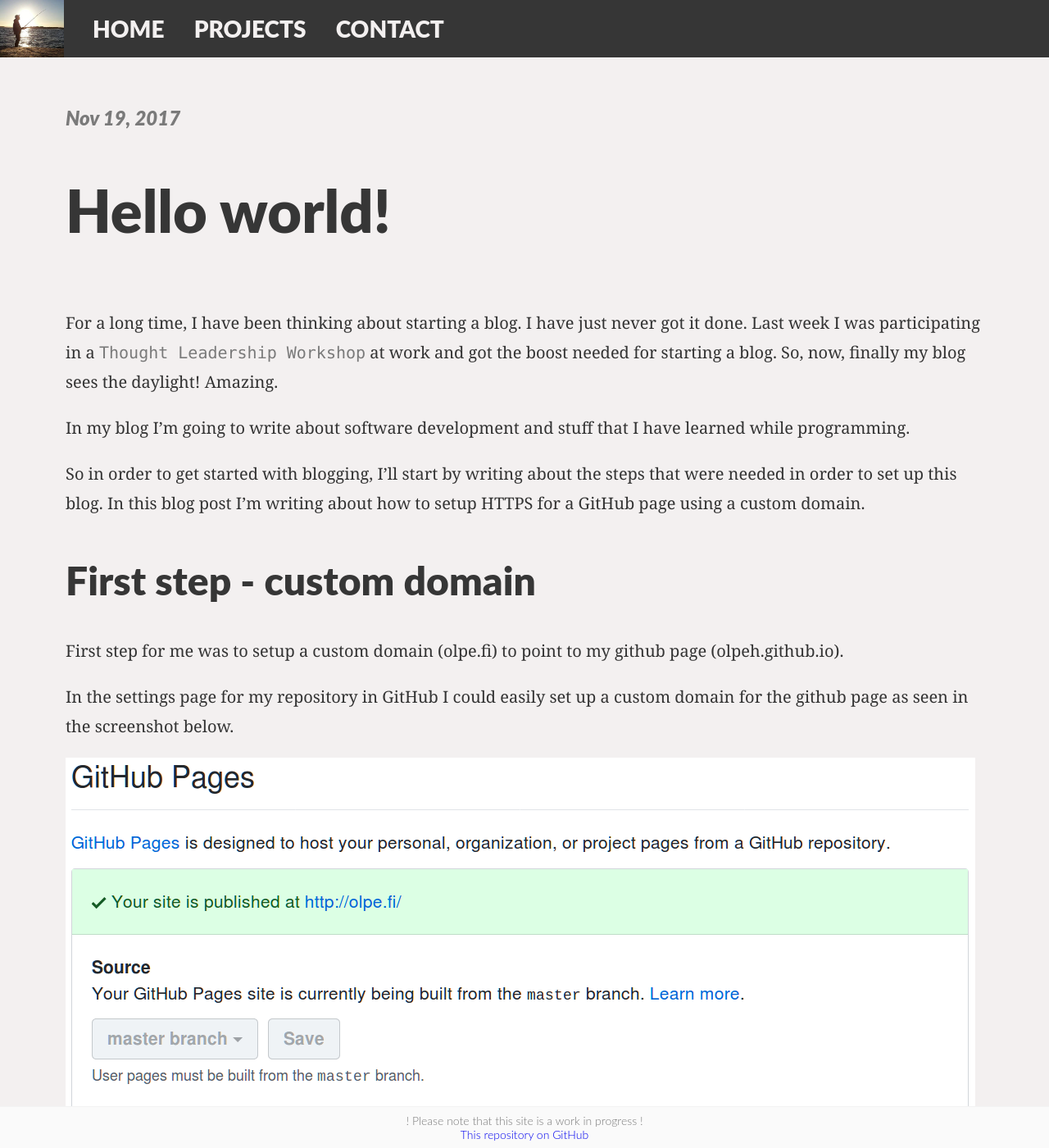
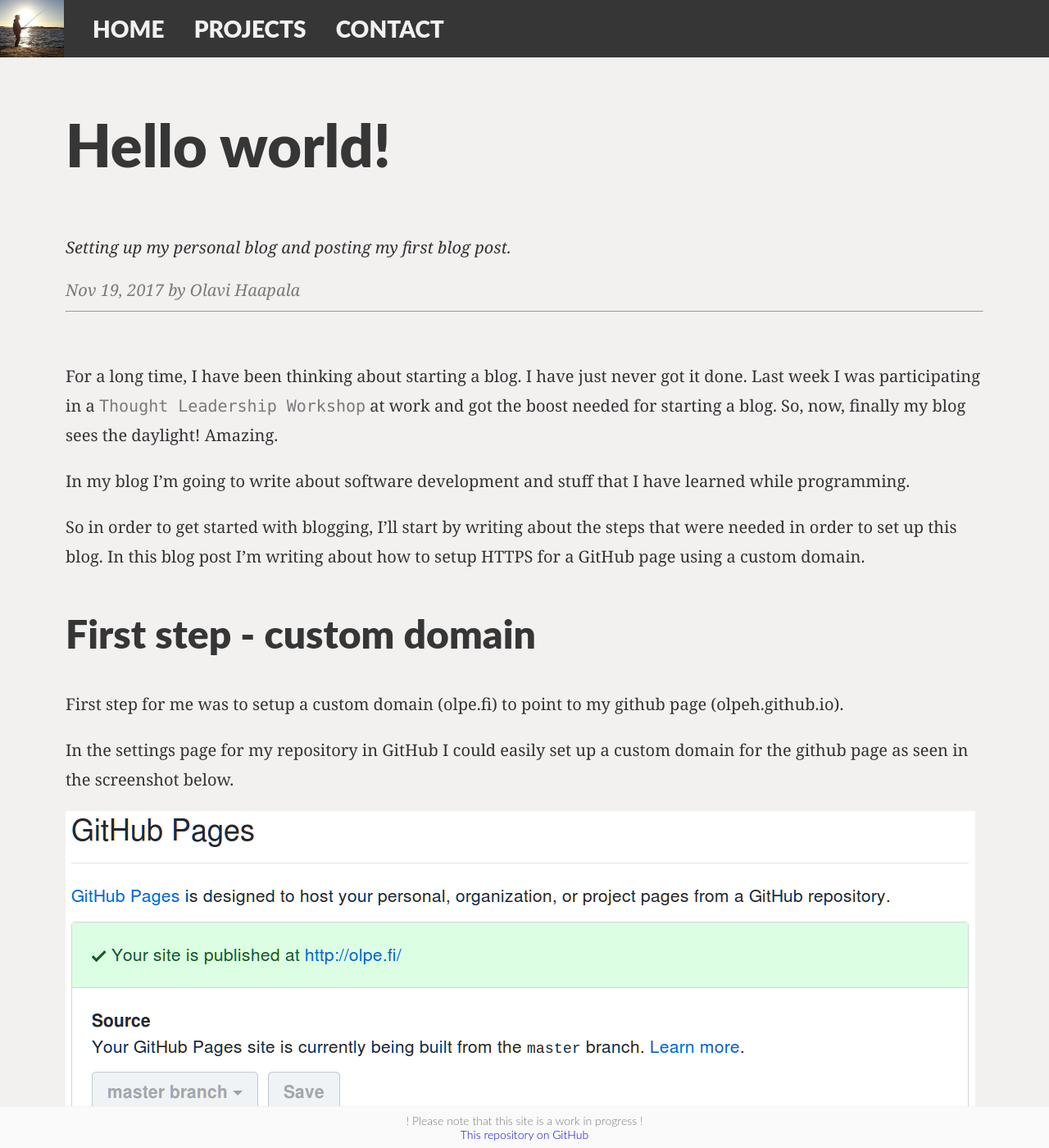
Before and after one commit to olpeh/olpeh.github.io, a Jekyll site: the page built from _posts/2017-11-19-hello-world.md, in a window 1280 px wide and 1400 px high. Shown: the whole window at 82% size. Built offline with Jekyll 4.4.1, drawn with Linux system fonts in a browser that asks for light colours.

Commit message:
Improve post layout

```diff
--- a/_layouts/post.html
+++ b/_layouts/post.html
@@ -4,9 +4,13 @@ layout: base
 
 <main>
   <article class="post">
+    <h1>{{ page.title }}</h1>
     <section class="post-meta">
-      <h3 class="date">{{ page.date | date: "%b %-d, %Y" }}</h3>
+      <p>{{ page.excerpt }}</p>
+      <span class="date">{{ page.date | date: "%b %-d, %Y" }}</span>
+      <span>by {{ page.author }}</span>
     </section>
+    <hr>
     <section class="post-content">
       {{ content }}
     </section>
--- a/_posts/2017-11-19-hello-world.md
+++ b/_posts/2017-11-19-hello-world.md
@@ -1,11 +1,10 @@
 ---
-title: Hello world
+title: Hello world!
 date: 2017-11-19 00:00:00 Z
 layout: post
 excerpt: "Setting up my personal blog and posting my first blog post."
+author: "Olavi Haapala"
 ---
-
-# Hello world!
 
 For a long time, I have been thinking about starting a blog. I have just never got it done. Last week I was participating in a `Thought Leadership Workshop` at work and got the boost needed for starting a blog. So, now, finally my blog sees the daylight! Amazing.
 
@@ -79,7 +78,7 @@ At this point my "blog" was served over HTTPS but the only thing missing was the
 Next thing in my todo-list is to make the design of my blog better, but I'll just start off with some basic stylings and a simple looking blog.
 
 
-# Acknowledgements
+## Acknowledgements
 
 - Thanks to [Ossi Hanhinen](https://futurice.com/people/ossi-hanhinen) for giving me good hints on how to setup basic jekyll based static site. Reused the structure from: [elmtown.audio](https://github.com/elmtown/elmtown.github.io) which is made by Ossi
 - Thanks to my wonderful colleagues at [Futurice](https://futurice.com/) for arranging a Thought Leadership Workshop where I got the boost needed in order to start blogging
--- a/css/main.css
+++ b/css/main.css
@@ -58,6 +58,10 @@ main {
   padding: 80px;
 }
 
+article .post-content {
+  margin-top: 60px;
+}
+
 .posts-container ul {
   list-style: none;
 }
```
